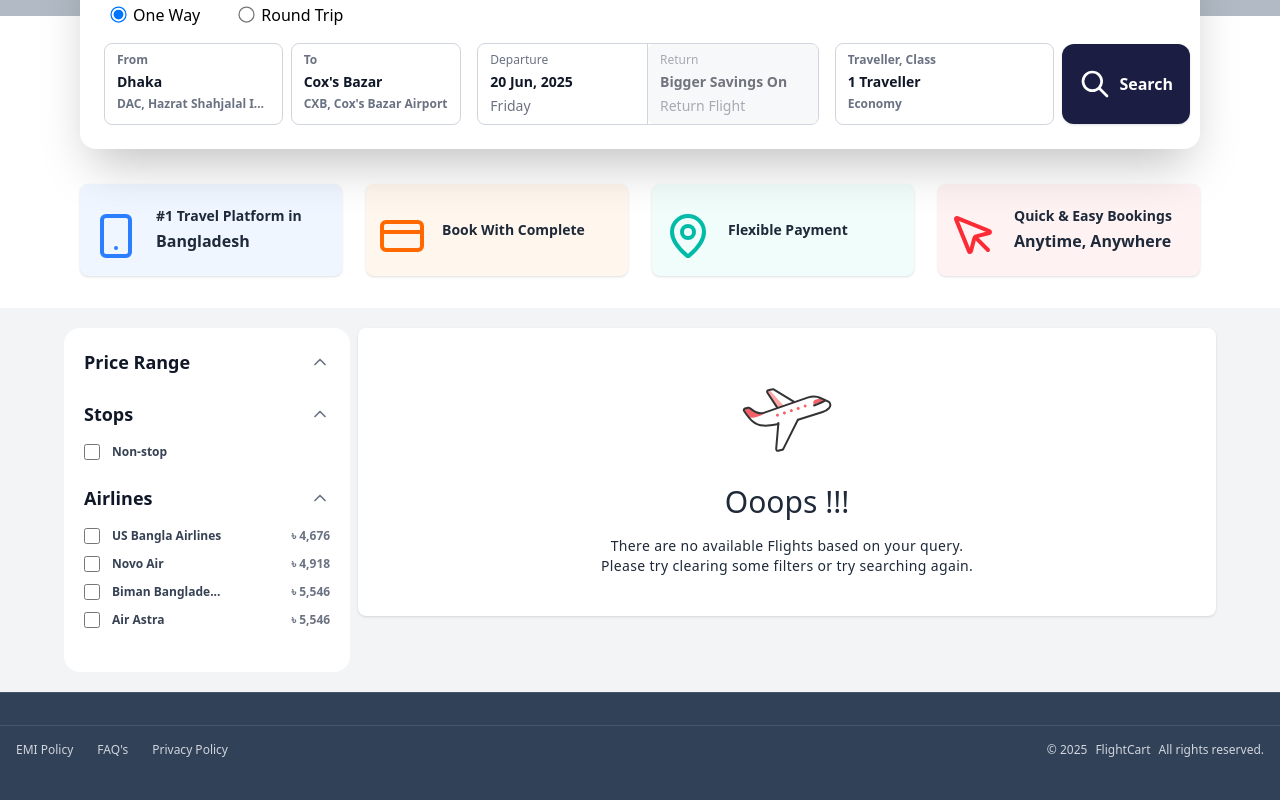
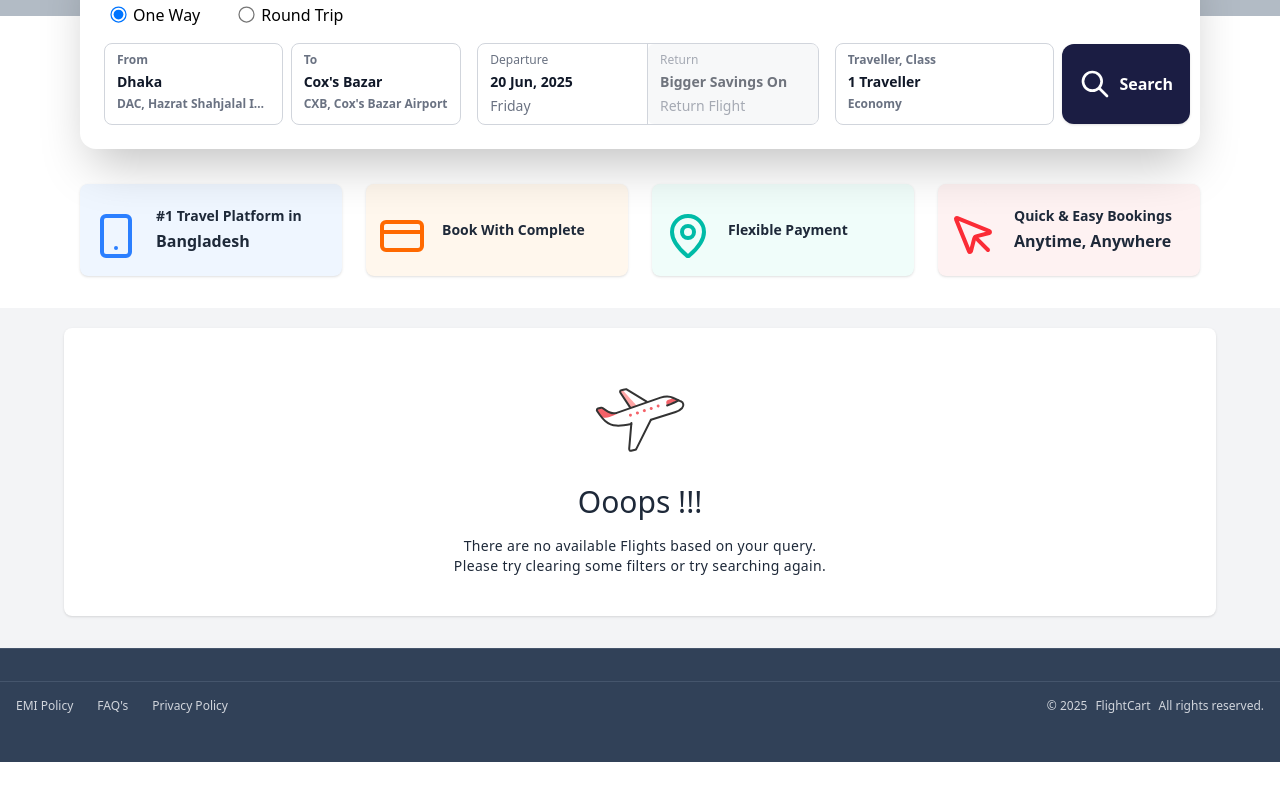
Before and after one commit to Bappy-Das/flight-cart, a React (Vite) app: page / in a window 1280 px wide. Shown: the part 476-1276 px from the top of the page. After the commit the page ends 1238 px from the top, so only its background shows below. Built offline with nearby package versions, Linux system fonts and the light colour scheme; grey boxes are pictures that could not be loaded.

Commit message:
update loading

```diff
--- a/src/components/Banner.jsx
+++ b/src/components/Banner.jsx
@@ -72,6 +72,11 @@ const Banner = ({ onFetchFlightData }) => {
       city: "Kuala Lumpur",
       code: "KUL",
       airport: "Kuala Lumpur International Airport",
+    },
+    {
+      city: "Dhaka",
+      code: "DAC",
+      airport: "Hazrat Shahjalal International Airport",
     },
     {
       city: "Cox's Bazar",
--- a/src/components/SearchResult.jsx
+++ b/src/components/SearchResult.jsx
@@ -52,17 +52,21 @@ const SearchResult = ({ flightData, loader }) => {
             </div>
           </div>
         ) : (
+          <div>
+            {flightData?.results?.length > 0 ? (
               <div className="flex flex-col md:flex-row lg:flex-row items-start justify-between gap-2 ">
                 <div className="hidden md:block w-full md:w-1/4 lg:w-1/4 p-3 rounded-2xl bg-white">
                   <FlightFilterSidebar />
                 </div>
                 <div className="w-full md:w-3/4 lg:w-3/4 rounded-2xl p-3 md:p-0">
-              {flightData?.results?.length > 0 ? (
-                flightData.results.map((flight, index) => <FlightBookingCard key={index} flightInfo={flight} />)
+                  {flightData.results.map((flight, index) => (
+                    <FlightBookingCard key={index} flightInfo={flight} />
+                  ))}
+                </div>
+              </div>
             ) : (
               <NoFlightFound />
             )}
-            </div>
           </div>
         )}
       </div>
```
Lines whose indentation alone changed are shown as unchanged.
